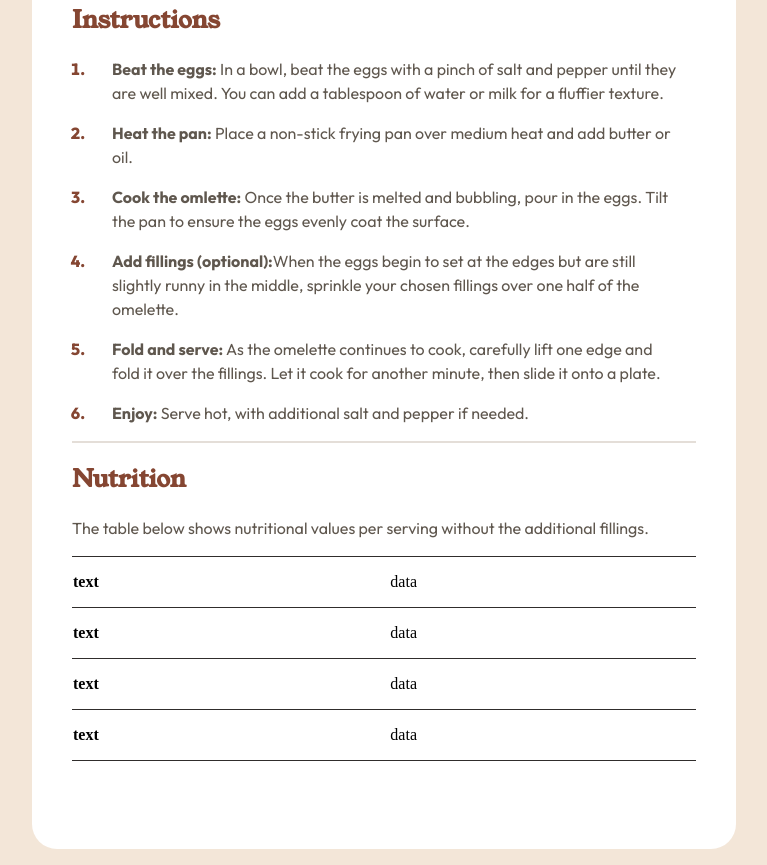
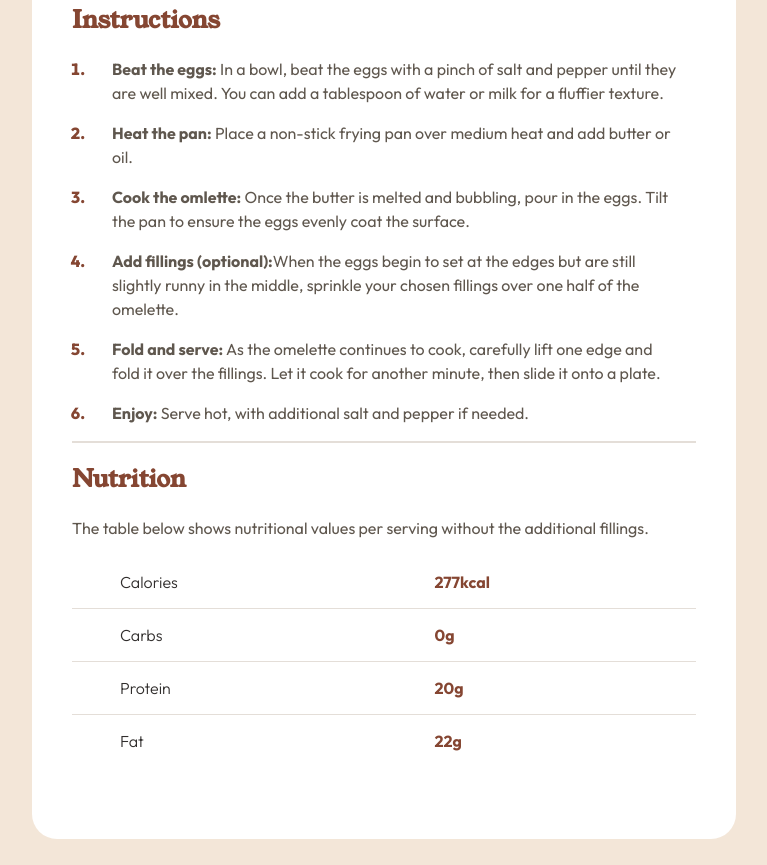
Before and after one commit to Edixlk/recipe-page-main, a plain HTML site: page index.html in a window 1280 px wide. Shown: the part 1022-1887 px from the top of the page, without its empty margins (256-1023 px from the left). Drawn offline with Linux system fonts and the light colour scheme.

Commit message:
removed info.txt and updated table

```diff
--- a/index.html
+++ b/index.html
@@ -138,25 +138,25 @@
 
          <table id="nutri-table">
             <tr>
-              <th>text</th>
-              <td>data</td>
+              <th>Calories</th>
+              <td>277kcal</td>
             </tr>
 
             <tr>
-              <th>text</th>
-              <td>data</td>
+              <th>Carbs</th>
+              <td>0g</td>
             </tr>
 
 
             <tr>
-              <th>text</th>
-              <td>data</td>
+              <th>Protein</th>
+              <td>20g</td>
             </tr>
 
 
             <tr>
-              <th>text</th>
-              <td>data</td>
+              <th style="border: transparent;">Fat</th>
+              <td style="border: transparent;">22g</td>
             </tr>
          </table>
       </section>
--- a/main.css
+++ b/main.css
@@ -139,29 +139,40 @@ li {
 
 
 .nutrition-sect {
-  padding-bottom: 3em;
+  padding-bottom: 2em;
 }
 
 
 #nutri-table {
   border-collapse: collapse;
   width: 100%;
+  font-family: font1;
 }
 
-#nutri-tab th, td {
-   padding: 1em 0;
+
+
+th {
+   color:  var(--Stone900);
+   font-weight: 300;
 }
 
 td {
+  font-weight: 700;
   text-align: left;
+  color: var(--Brown800);
 }
+
+td, th {
+  padding: 1em 3em;
+  border-bottom: 1px solid var(--Stone150);
+}
+
+
 
 
 td, tr {
   border-left: transparent;
   border-right: transparent;
-  border-top: 1px solid var(--Stone900);
-  border-bottom: 1px solid var(--Stone900);
   text-align: left;
 }
 
```
